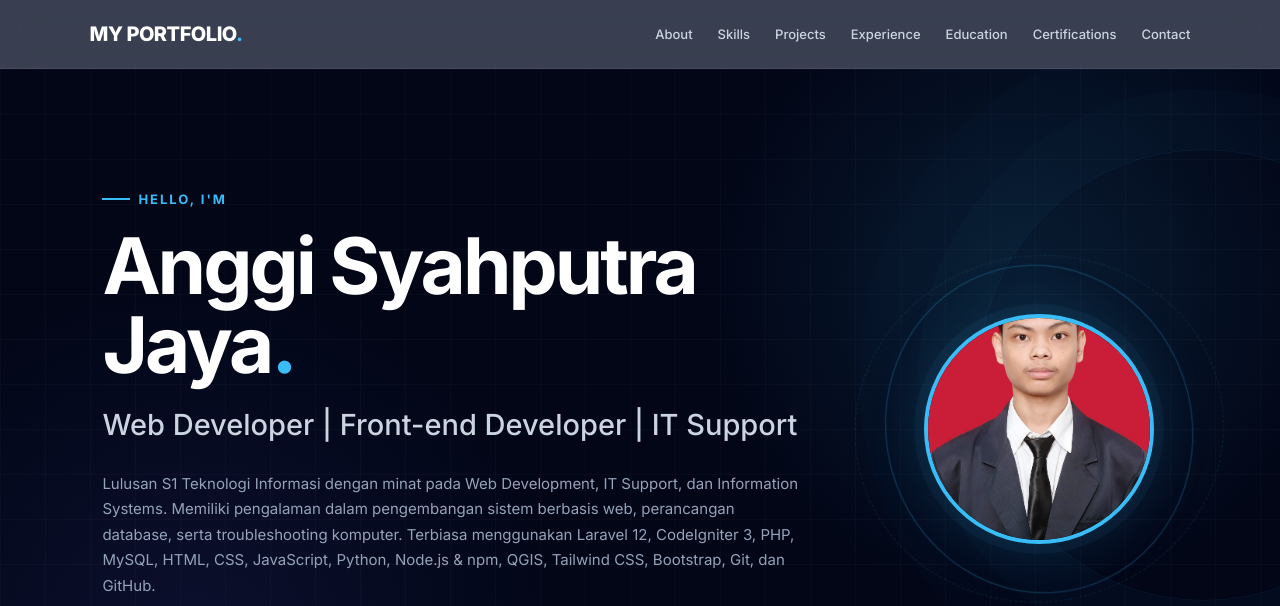
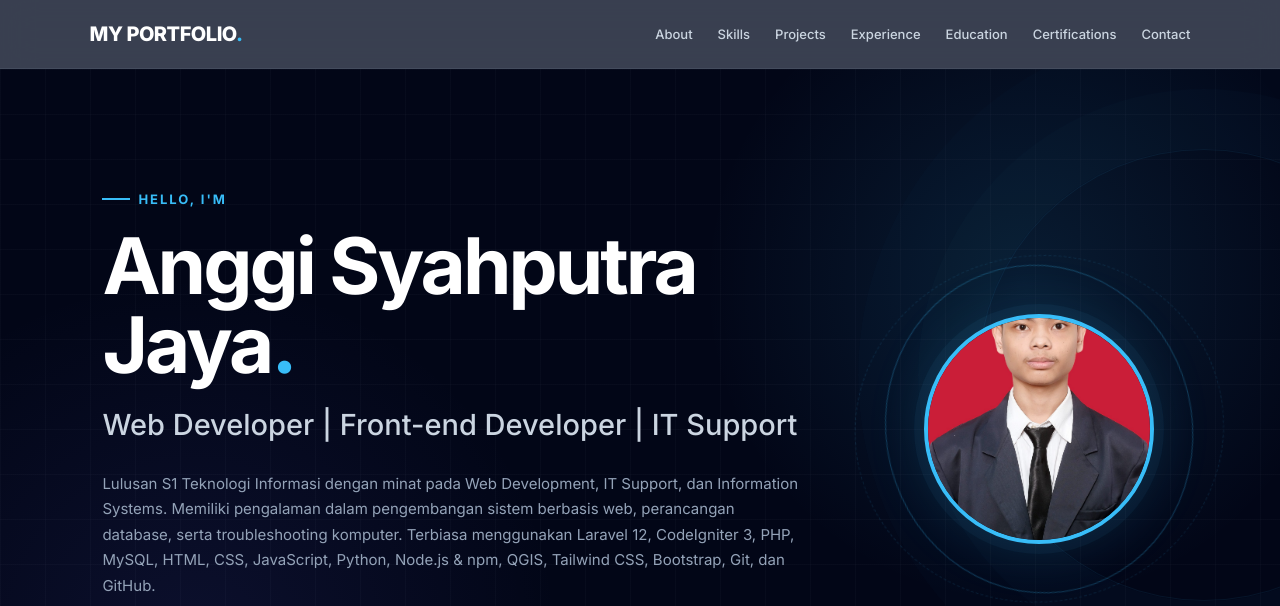
Before and after one commit to Jaya9950/Jaya9950.github.io, a plain HTML site: page index.html in a window 1280 px wide. Shown: the top 606 px of the page. Drawn offline with Linux system fonts and the light colour scheme.

Commit message:
Update index.html

```diff
--- a/index.html
+++ b/index.html
@@ -334,7 +334,7 @@
             height: 230px;
 
             object-fit: cover;
-            object-position: center 70%;
+            object-position: center 80%;
 
             border-radius: 50%;
             border: 4px solid var(--primary);
```
